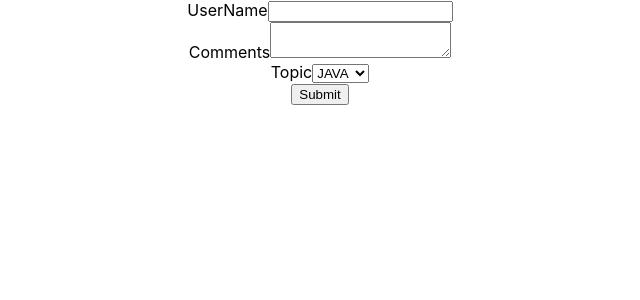
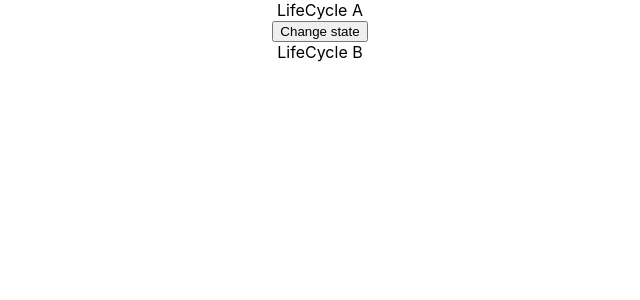
Before and after one commit to DHINNOON/React, a React (Create React App) app: page / in a window 1280 px wide. Shown: the top 300 px of the page, without its empty margins (320-960 px from the left). Built offline with nearby package versions, Linux system fonts and the light colour scheme.

Commit message:
LifeCycle Methods

```diff
--- a/src/App.js
+++ b/src/App.js
@@ -16,22 +16,24 @@ import Inline from "./components/Inline";
 import "./appStyles.css";
 import styles from "./appStyles.module.css";
 import Form from "./components/Form";
+import LifeCycleA from "./components/LifeCycleA";
 
 function App() {
   return (
     <div className="App">
-      <Form />
-      {/* <h1 className="error">Error</h1>
-      <h1 className={styles.success}>Success</h1> */}
-      {/* <Inline></Inline> */}
-      {/* <StyleSheet primary={true} /> */}
-      {/* <NameList /> */}
-      {/* <UserGreeting /> */}
-      {/* <ParentComponent /> */}
-      {/*<EventBind />
-       <FunctionClick />
+      <LifeCycleA />
+      {/* <Form />
+      <h1 className="error">Error</h1>
+      <h1 className={styles.success}>Success</h1>
+      <Inline></Inline>
+      <StyleSheet primary={true} />
+      <NameList />
+      <UserGreeting />
+      <ParentComponent />
+      <EventBind />
+      <FunctionClick />
       <ClassClick />
-        <Counter />
+      <Counter />
       <Message />
       <Greet name="DS" nickName="coup">
         <p>This is children</p>
--- /dev/null
+++ b/src/components/LifeCycleA.js
@@ -0,0 +1,56 @@
+import React, { Component } from "react";
+import LifeCycleB from "./LifeCycleB";
+
+class LifeCycleA extends Component {
+  constructor(props) {
+    super(props);
+
+    this.state = {
+      name: "Dhins",
+    };
+    console.log("LifeCycleA constructor");
+  }
+
+  static getDerivedStateFromProps(props, state) {
+    console.log("LifeCycleA getDerivedStateFromProps");
+    return null;
+  }
+
+  componentDidMount() {
+    console.log("LifeCycleA componentDidMount");
+  }
+
+  shouldComponentUpdate() {
+    console.log("LifeA shouldComponentUpdate");
+    return true;
+  }
+
+  getSnapshotBeforeUpdate() {
+    console.log("LifeCA getSnap");
+    return null;
+  }
+
+  componentDidUpdate() {
+    console.log("LIFEA componentDidUpdate");
+  }
+
+  changeState = () => {
+    this.setState({
+      name: "AHmed",
+    });
+  };
+
+  render() {
+    console.log("LifeCycleA render");
+
+    return (
+      <div>
+        <div>LifeCycle A</div>
+        <button onChange={this.changeState}>Change state</button>
+        <LifeCycleB />
+      </div>
+    );
+  }
+}
+
+export default LifeCycleA;
--- /dev/null
+++ b/src/components/LifeCycleB.js
@@ -0,0 +1,44 @@
+import React, { Component } from "react";
+
+class LifeCycleB extends Component {
+  constructor(props) {
+    super(props);
+
+    this.state = {
+      name: "Dhins",
+    };
+    console.log("LifeCycleB constructor");
+  }
+
+  static getDerivedStateFromProps(props, state) {
+    console.log("LifeCycleB getDerivedStateFromProps");
+
+    return null;
+  }
+
+  componentDidMount() {
+    console.log("LifeCycleB componentDidMount");
+  }
+
+  shouldComponentUpdate() {
+    console.log("LifeB shouldComponentUpdate");
+    return true;
+  }
+
+  getSnapshotBeforeUpdate() {
+    console.log("LifeB getSnap");
+    return null;
+  }
+
+  componentDidUpdate() {
+    console.log("LifeCycleB componentDidUpdate");
+  }
+
+  render() {
+    console.log("LifeCycleB render");
+
+    return <div>LifeCycle B</div>;
+  }
+}
+
+export default LifeCycleB;
--- a/src/components/Message.js
+++ b/src/components/Message.js
@@ -6,6 +6,7 @@ class Message extends Component {
     this.state = {
       message: "Welcome Visitor",
     };
+    console.log("Hello");
   }
   changeMessage() {
     this.setState({
```
